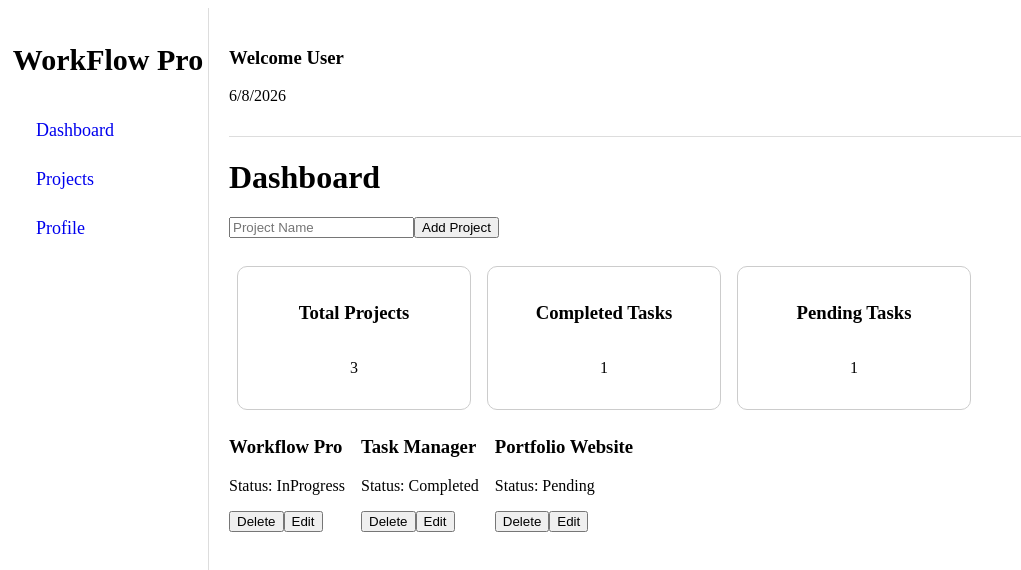
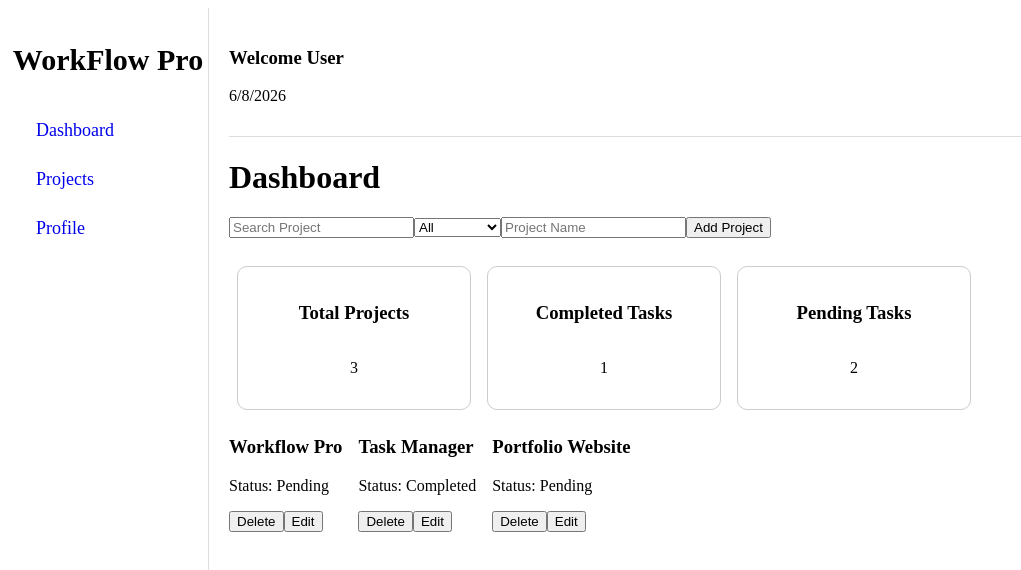
Before and after one commit to AmbikaPattem5/workflow-pro, a React (Vite) app: page / in a window 1280 px wide. Shown: the top 570 px of the page, without its empty margins (0-1021 px from the left). Built offline with nearby package versions, Linux system fonts and the light colour scheme.

Commit message:
status feature

```diff
--- a/src/pages/Dashboard/Dashboard.tsx
+++ b/src/pages/Dashboard/Dashboard.tsx
@@ -1,4 +1,4 @@
-import { useState } from "react";
+import { use, useState } from "react";
 import StatCard from "../../components/StatCard/StatCard";
 import {projects as initialProjects} from "../../services/projects";
 import type {Project} from "../../types/project";
@@ -8,7 +8,8 @@ function Dashboard(){
      const [projectName, setProjectName] = useState("");
      const [projects,setProjects]=useState<Project[]>(initialProjects);
      const [editingProjectId, setEditingProjectId] = useState<number | null>(null);
-
+     const [searchName, setSearchName] = useState("");
+     const [statusFilter,setStatusFilter]=useState("All")
      const handleAddProject=()=>{
         if(!projectName.trim()){
             return;
@@ -52,10 +53,23 @@ function Dashboard(){
         const totalProjects=projects.length;
         const pendingTasks=projects.filter(project=>project.status==="Pending").length;
         const completedTasks=projects.filter(project=>project.status==="Completed").length;
+        const filteredProjects=projects.filter(project=>project.name.toLowerCase().includes(searchName.toLowerCase()));
+        const statusFilteredProjects=
+        statusFilter==="All"?filteredProjects :
+        filteredProjects.filter(project=>project.status===statusFilter);
+        console.log(filteredProjects);
+        console.log("status"+statusFilteredProjects);
+
     return (
 
         <div>
             <h1>Dashboard</h1>
+            <input type="text" placeholder="Search Project" value={searchName} onChange={(e)=>setSearchName(e.target.value)}/>
+            <select name="status" value={statusFilter} onChange={(e)=>setStatusFilter(e.target.value)}>
+                <option value="All">All</option>
+                <option value="Pending">Pending</option>
+                <option value="Completed">Completed</option>
+            </select>
             <input type="text" placeholder="Project Name" value={projectName} onChange={(e)=>setProjectName(e.target.value)}/>
             <button onClick={handleAddProject}>{editingProjectId===null?"Add Project":"Save Changes"}</button>
             <div className="stats-container">
@@ -65,11 +79,11 @@ function Dashboard(){
 
             </div>
             <div className="projects-container">
-                {totalProjects>0?
-                projects.map(project=>(
+                {statusFilteredProjects.length!==0?
+                statusFilteredProjects.map(project=>(
                     <ProjectCard key={project.id} project={project} onDelete={handleDeleteProject} onEdit={handleEditProject}/>
                 ))
-                : <h1>No Projects Found</h1>
+                : <h1>No Matching Projects Found</h1>
                 }
             </div>
         </div>
--- a/src/services/projects.ts
+++ b/src/services/projects.ts
@@ -3,7 +3,7 @@ export const projects: Project[] =[
     {
         id:1,
         name:"Workflow Pro",
-        status:"InProgress"
+        status:"Pending"
     },
     {
         id:2,
```
